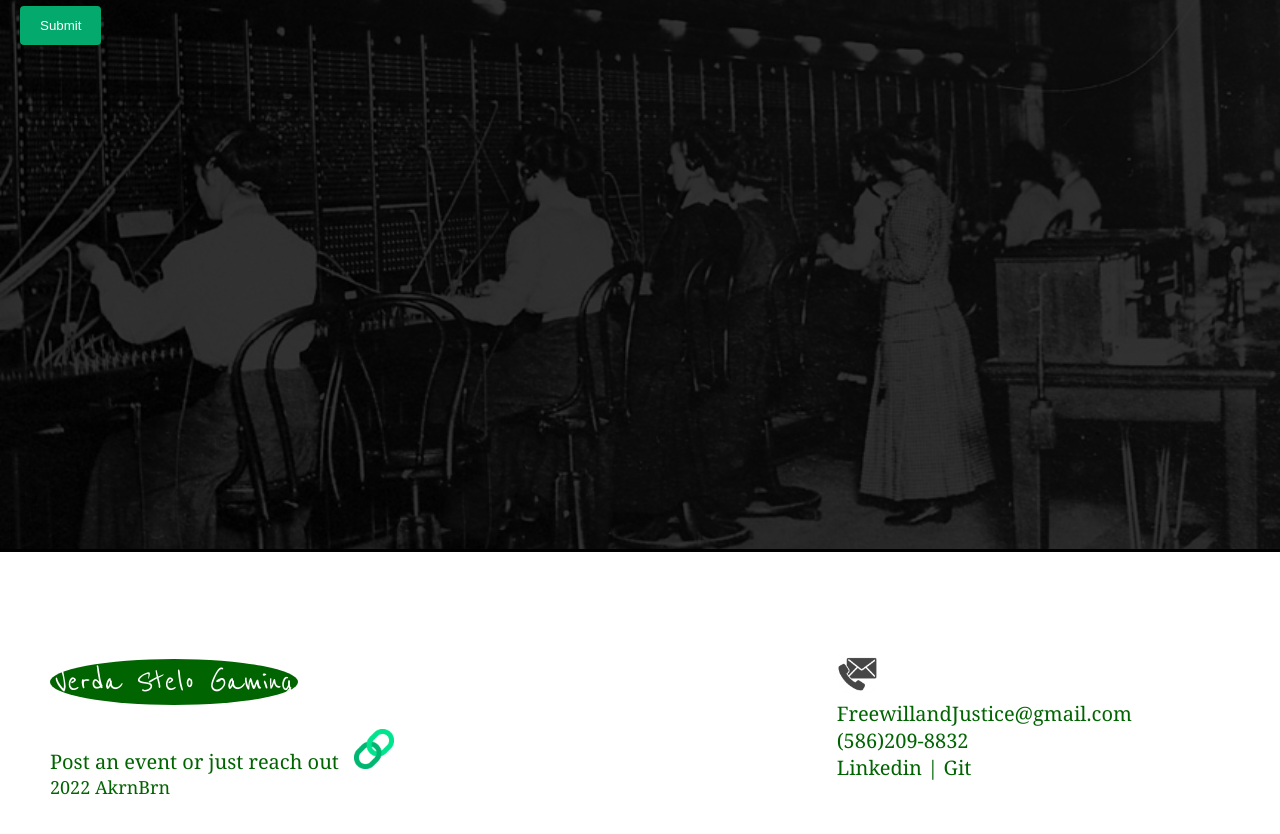
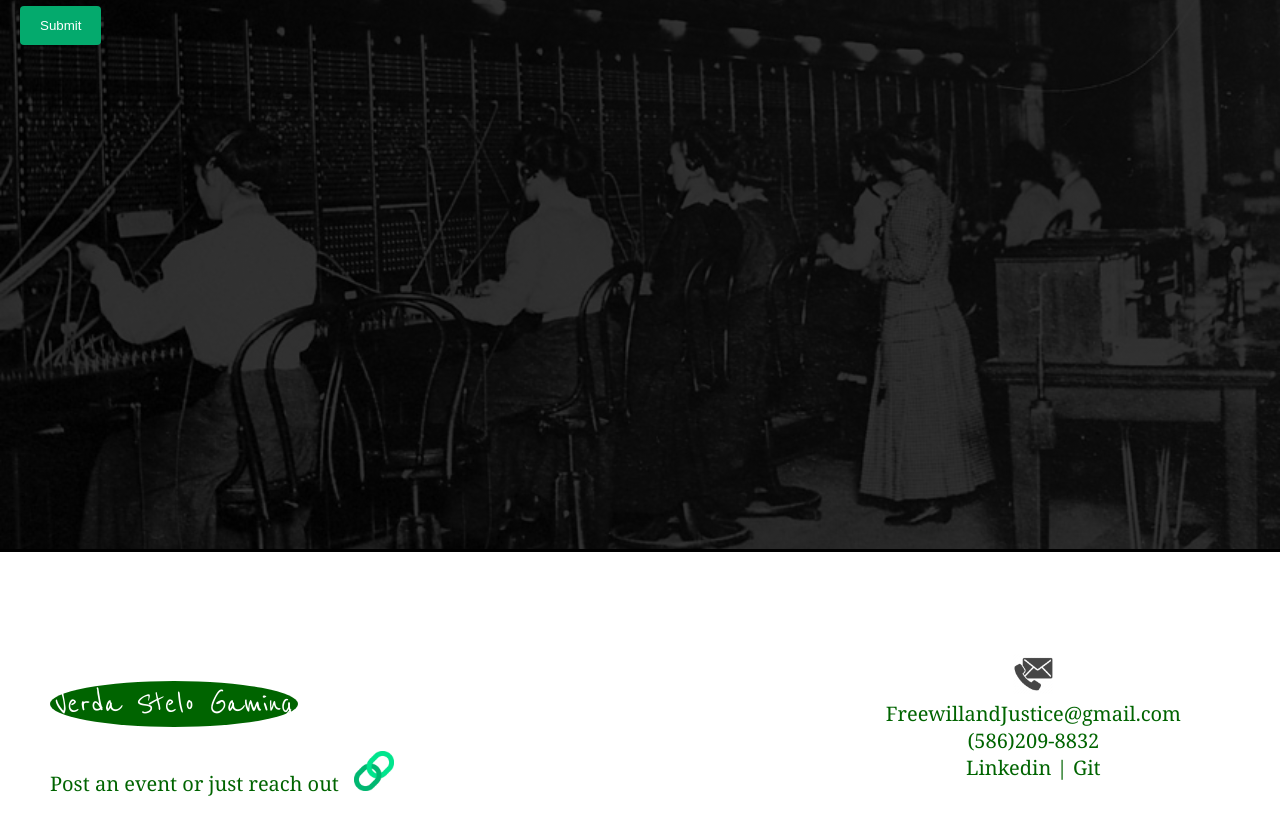
Before and after one commit to akronborn/vsg, a Next.js app: page /contact in a window 1280 px wide. Shown: the part 397-1231 px from the top of the page. Built offline with nearby package versions, Linux system fonts and the light colour scheme.

Commit message:
removed AB, centered div

```diff
--- a/components/Footer.jsx
+++ b/components/Footer.jsx
@@ -17,11 +17,18 @@ const Footer = () => {
             <Image src={button} alt="link button" width="40px" height="40px" />
           </a>
         </div>
-        <div className={styles.item}>2022 AkrnBrn</div>
       </div>
 
       <div className={styles.secondary}>
-        <Image src={contact} alt="contact button" width="40px" height="40px" />
+        <div className={styles.contact}>
+          {" "}
+          <Image
+            src={contact}
+            alt="contact button"
+            width="40px"
+            height="40px"
+          />{" "}
+        </div>
         <div className={styles.item}>
           FreewillandJustice@gmail.com <br /> (586)209-8832 <br />
           <Link href="https://www.linkedin.com/in/akronborn/">
--- a/styles/Footer.module.css
+++ b/styles/Footer.module.css
@@ -51,6 +51,11 @@
 .item {
   margin-bottom: 20px;
   color: darkgreen;
+  text-align: center;
+}
+
+.contact {
+  text-align: center;
 }
 
 @media screen and (max-width: 480px) {
```
